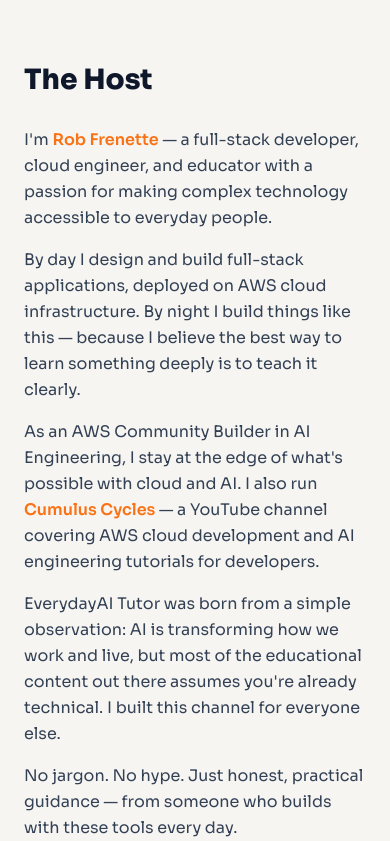
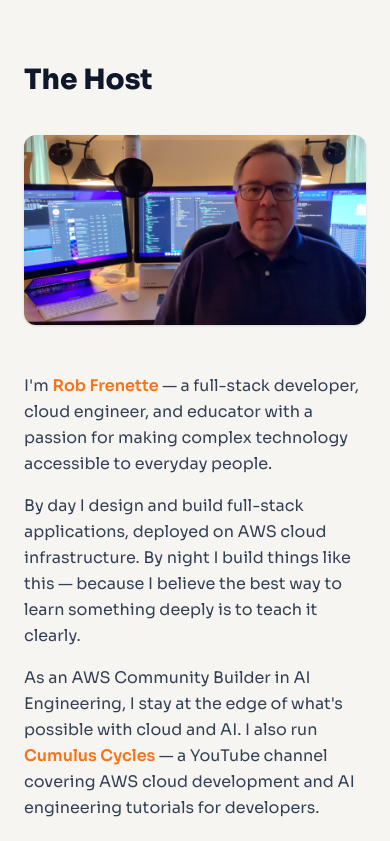
Before and after one commit to CumulusCycles/EverydayAI-Tutor, a React (Vite) app in the folder frontend/: page /about in a window 390 px wide. Shown: the part 3040-3881 px from the top of the page. Built offline with nearby package versions, Linux system fonts and the light colour scheme; no server answers.

Commit message:
feat: add host photo to About page with 2-column layout
Add Rob's workspace photo (800x446, 621 KB) to the About page Host
section. Change layout from single-column text block to responsive
2-column grid: image left, bio right on desktop; stacked on mobile.

```diff
--- a/frontend/src/pages/AboutPage.tsx
+++ b/frontend/src/pages/AboutPage.tsx
@@ -112,8 +112,14 @@
       {/* Host */}
       <section className="py-16 px-6 md:px-12 bg-brand-white">
         <div className="max-w-[1200px] mx-auto">
-          <div className="max-w-2xl">
-            <h2 className="text-[28px] font-extrabold text-brand-navy mb-6">The Host</h2>
+          <h2 className="text-[28px] font-extrabold text-brand-navy mb-8">The Host</h2>
+          <div className="grid grid-cols-1 md:grid-cols-2 gap-12 items-start">
+            <img
+              src="/images/rob.png"
+              alt="Rob Frenette at his workspace"
+              className="w-full rounded-xl shadow-sm"
+            />
+            <div>
               <p className="text-brand-charcoal leading-relaxed mb-4">
                 I'm{' '}
                 <a
@@ -129,8 +135,8 @@
               </p>
               <p className="text-brand-charcoal leading-relaxed mb-4">
                 By day I design and build full-stack applications, deployed on AWS cloud
-              infrastructure. By night I build things like this — because I believe the best way to
-              learn something deeply is to teach it clearly.
+                infrastructure. By night I build things like this — because I believe the best way
+                to learn something deeply is to teach it clearly.
               </p>
               <p className="text-brand-charcoal leading-relaxed mb-4">
                 As an AWS Community Builder in AI Engineering, I stay at the edge of what's possible
@@ -155,6 +161,7 @@
                 No jargon. No hype. Just honest, practical guidance — from someone who builds with
                 these tools every day.
               </p>
+            </div>
           </div>
         </div>
       </section>
```
Also changed, not shown: frontend/public/images/rob.png (added), 3 other files (tests, documents, lock files or other folders). Lines whose indentation alone changed are shown as unchanged.
